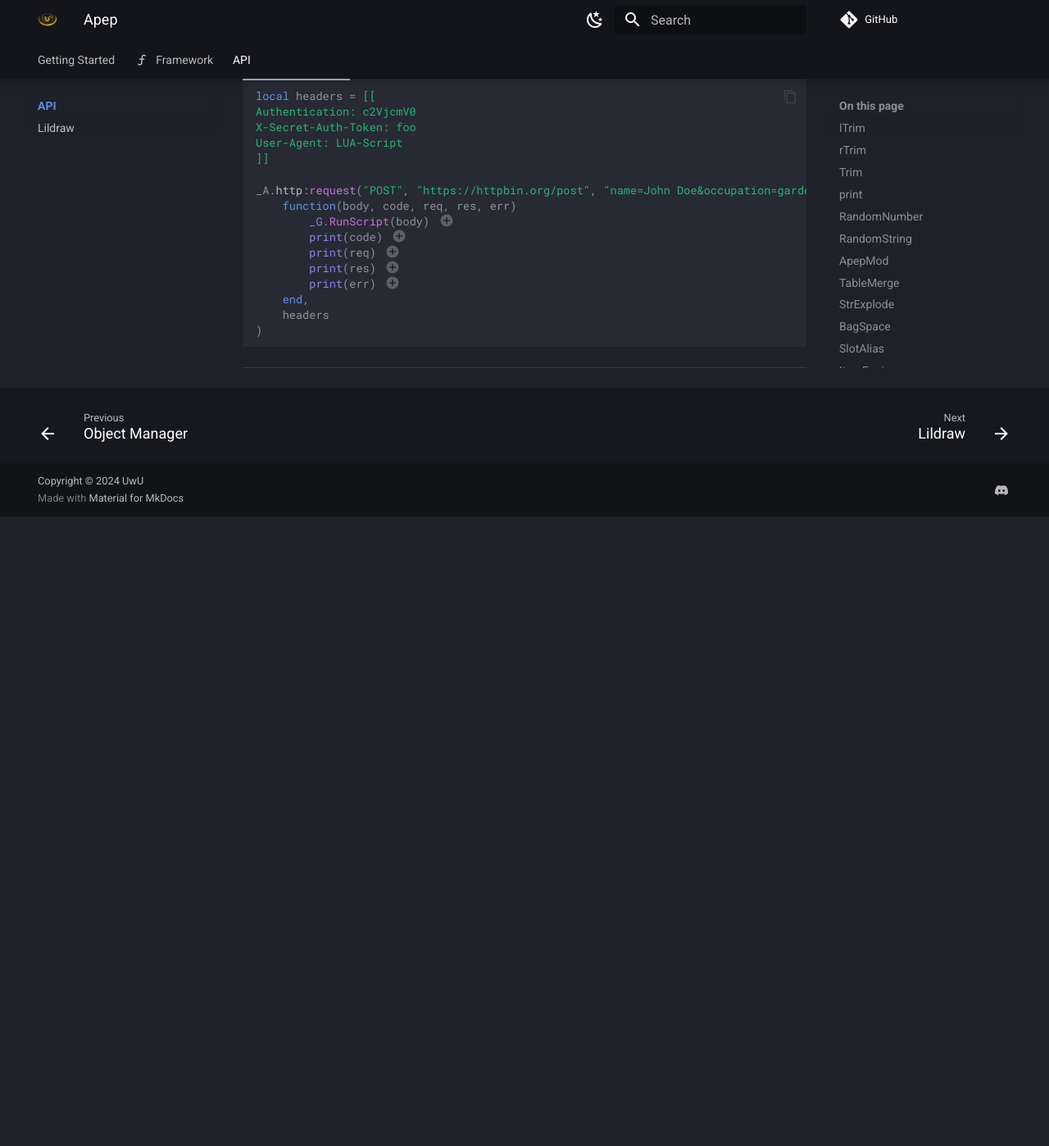
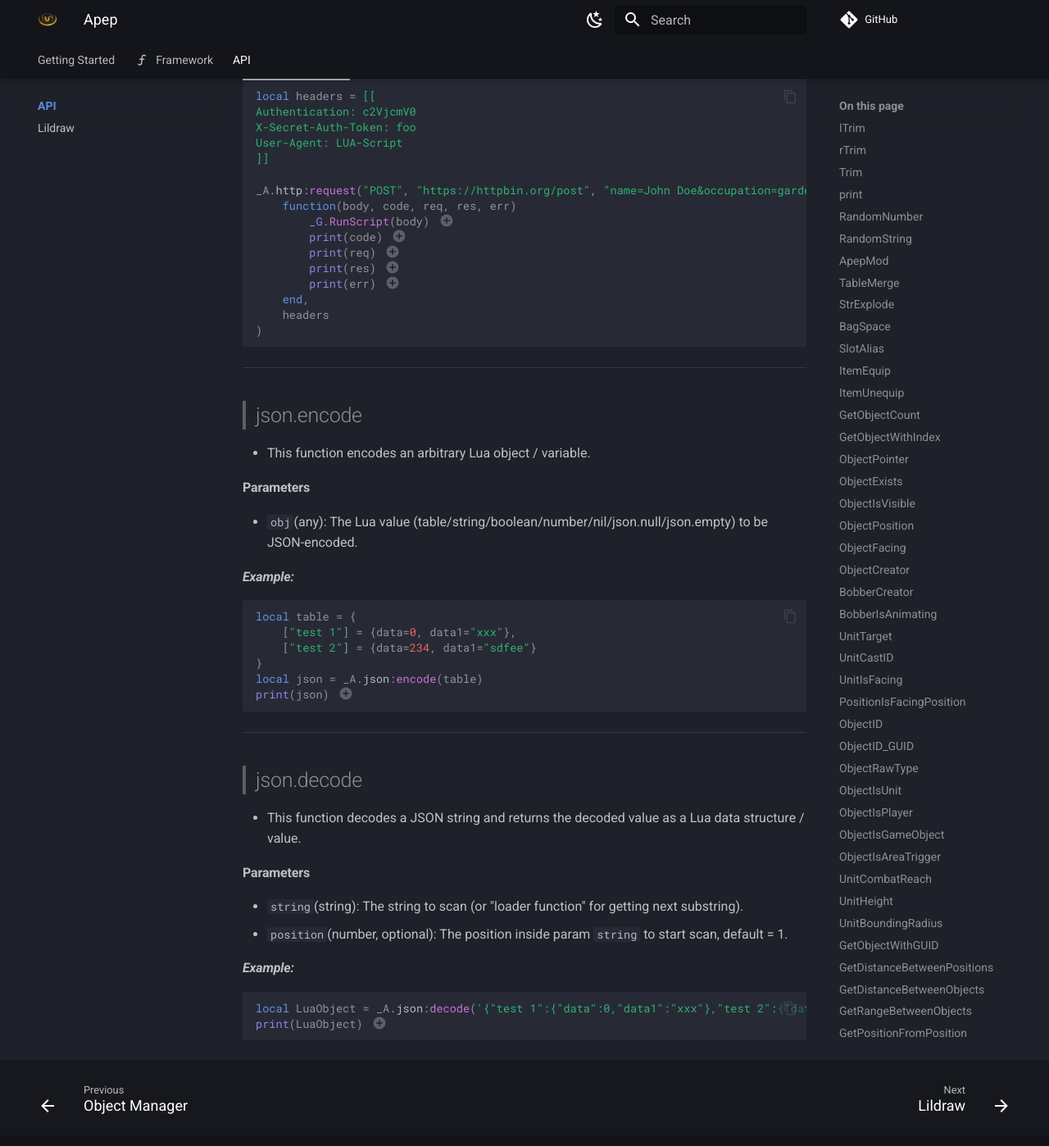
Before and after one commit to DimaSheiko/apep-docs, an MkDocs documentation site: the page built from docs/api/apep/index.md, in a window 1280 px wide and 1400 px high, scrolled down 59000 px. Shown: the whole window at 82% size. Built offline with MkDocs 1.6.1 and Material for MkDocs 9.7.7, drawn with Linux system fonts in a browser that asks for light colours; comment, search, counter and statistics services are not loaded; before the commit the page ends 59630 px from its top, so only the background shows below that.

Commit message:
Add API documentation for json.encode and json.decode functions, including parameters and usage examples in Lua

````diff
--- a/docs/api/apep/index.md
+++ b/docs/api/apep/index.md
@@ -2836,3 +2836,44 @@ _A.http:request("POST", url, json, function() end) -->
     ```
 
 ---
+
+> ## json.encode
+
+-   This function encodes an arbitrary Lua object / variable.
+
+#### Parameters
+
+-   `obj`(any): The Lua value (table/string/boolean/number/nil/json.null/json.empty) to be JSON-encoded.
+
+#### _Example:_
+
+```lua
+local table = {
+    ["test 1"] = {data=0, data1="xxx"},
+    ["test 2"] = {data=234, data1="sdfee"}
+}
+local json = _A.json:encode(table)
+print(json) -- (1)!
+```
+
+1. Returns `{"test 1":{"data":0,"data1":"xxx"},"test 2":{"data":234,"data1":"sdfee"}}`
+
+---
+
+> ## json.decode
+
+-   This function decodes a JSON string and returns the decoded value as a Lua data structure / value.
+
+#### Parameters
+
+-   `string`(string): The string to scan (or "loader function" for getting next substring).
+-   `position`(number, optional): The position inside param `string` to start scan, default = 1.
+
+#### _Example:_
+
+```lua
+local LuaObject = _A.json:decode('{"test 1":{"data":0,"data1":"xxx"},"test 2":{"data":234,"data1":"sdfee"}}')
+print(LuaObject) -- (1)!
+```
+
+1. table: 000005D740CC4AF1
````
